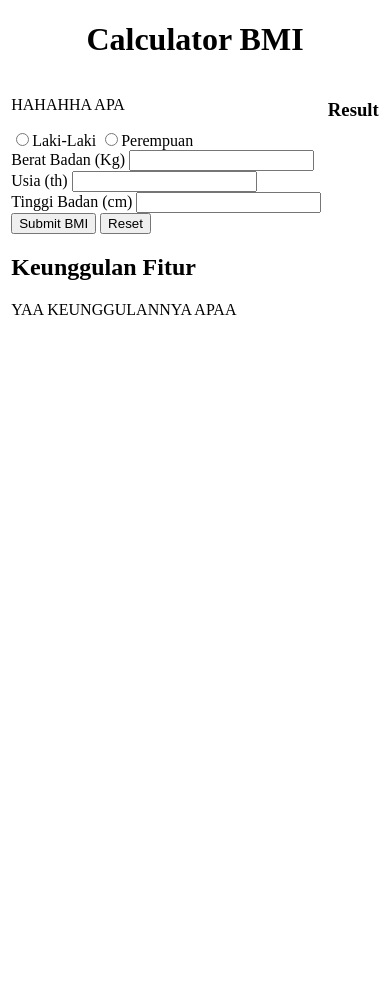
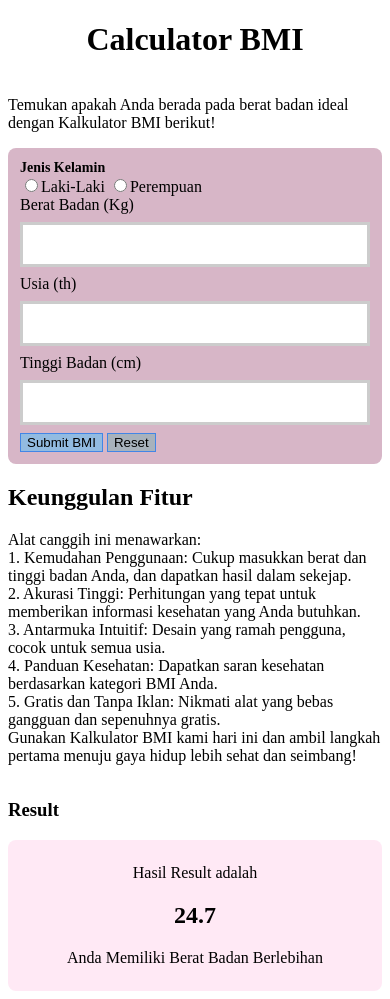
Before and after one commit to revou-fundamental-course/8-jul-24-arsahghina, a plain HTML site: page index.html in a window 390 px wide. Before the commit the page ends 844 px from the top, so only its background shows below. Drawn offline with Linux system fonts and the light colour scheme.

Commit message:
update js css & html

```diff
--- a/css/styles.css
+++ b/css/styles.css
@@ -6,3 +6,55 @@ main {
     display: flex;
     justify-content: space-around;
 }
+
+form {
+    background-color: rgb(215, 182, 199);
+    padding: 12px;
+    border-radius: 8px;
+}
+
+.input-title {
+    font-size: 14px;
+    font-weight: bold;
+}
+.submit {
+    background-color: rgb(146, 187, 225);
+    border: 1px solid rgb(66, 134, 230);
+}
+
+.reset {
+    background-color: rgb(168, 178, 188);
+    border: 1px solid rgb(66, 134, 230);
+}
+
+input[type=number] {
+    width: 100%;
+    padding: 12px 20px;
+    margin: 8px 0;
+    box-sizing: border-box;
+    border: 3px solid #ccc;
+    -webkit-transition: 0.5s;
+    transition: 0.5s;
+    outline: none;
+}
+
+input[type=text]:focus {
+    border: 3px solid #555;
+}
+
+.result-section {
+    text-align: center;
+    background-color: rgb(255, 233, 245);
+    border-radius: 8px;
+    padding: 8px;
+}
+
+@media only screen and (max-width: 425px) {
+    main {
+        flex-direction: column;
+    }
+
+    .result-content {
+        display: block !important;
+    }
+}
--- a/index.html
+++ b/index.html
@@ -14,18 +14,19 @@
         <h1>Calculator BMI</h1>
     </header>
 
-    <main style="display: flex; justify-content: space-around;">
+    <main class="main">
         <!--Left Content-->
         <section>
             <!--Main Article-->
             <article>
-                <p>HAHAHHA APA</p>
+                <p>Temukan apakah Anda berada pada berat badan ideal dengan Kalkulator BMI berikut!</p>
             </article>
 
             <!--Form-->
             <section>
-                <form>
+                <form class="form">
                     <div>
+                        <div class="input-title">Jenis Kelamin</div>
                         <input type="radio" id="selection-man"><label for="selection-man">Laki-Laki</label>
                         <input type="radio" id="selection-woman"><label for="selection-woman">Perempuan</label>
                     </div>
@@ -42,8 +43,8 @@
                         <input type="number" id="input-tinggi-badan">
                     </div>
                     <div>
-                        <button>Submit BMI</button>
-                        <button>Reset</button>
+                        <button class="button submit" type="button" onclick="updateResult();">Submit BMI</button>
+                        <button class="button reset" type="button" onclick="updateResult();">Reset</button>
                     </div>
                 </form>
             </section>
@@ -55,13 +56,25 @@
                 </header>
 
                 <article>
-                    <p>YAA KEUNGGULANNYA APAA</p>
+                    <p>Alat canggih ini menawarkan:
+                        <br>
+                        1. Kemudahan Penggunaan: Cukup masukkan berat dan tinggi badan Anda, dan dapatkan hasil dalam sekejap.
+                        <br>
+                        2. Akurasi Tinggi: Perhitungan yang tepat untuk memberikan informasi kesehatan yang Anda butuhkan.
+                        <br>
+                        3. Antarmuka Intuitif: Desain yang ramah pengguna, cocok untuk semua usia.
+                        <br>
+                        4. Panduan Kesehatan: Dapatkan saran kesehatan berdasarkan kategori BMI Anda.
+                        <br>
+                        5. Gratis dan Tanpa Iklan: Nikmati alat yang bebas gangguan dan sepenuhnya gratis.
+                        <br>
+                        Gunakan Kalkulator BMI kami hari ini dan ambil langkah pertama menuju gaya hidup lebih sehat dan seimbang!</p>
                 </article>
             </section>
         </section>
 
         <!--Right Content-->
-        <section>
+        <section class="main-content result-content" style="display: none;">
             <!--Result Article-->
             <article>
                 <header>
@@ -69,7 +82,13 @@
                 </header>
 
                 <!--Result Section-->
-                <section></section>
+                <section class="result-section">
+                    <p>Hasil Result adalah</p>
+
+                    <h2 id="bmi-result">24.7</h2>
+
+                    <p>Anda Memiliki Berat Badan Berlebihan</p>
+                </section>
 
                 <!--Result Article-->
                 <article></article>
@@ -81,6 +100,7 @@
 
     </main>
 
+    <script src="js/script.js"></script>
 </body>
 
 </html>
--- a/js/script.js
+++ b/js/script.js
@@ -0,0 +1,8 @@
+function updateResult() {
+    let weightValue = document.querySelector('#input-berat-badan').value;
+    console.log(weightValue);
+    // jika weightValue tidak sama dengan null dan wajib weightValue tidak sama dengan ''
+    weightValue != null && weightValue != ''
+    ? document.querySelector('#bmi-result').innerHTML = weightValue
+    : alert('inputan anda kosong!');
+}
```
